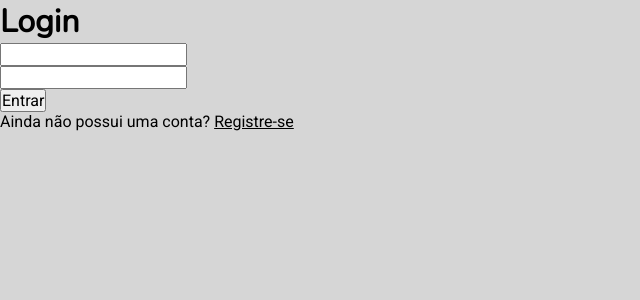
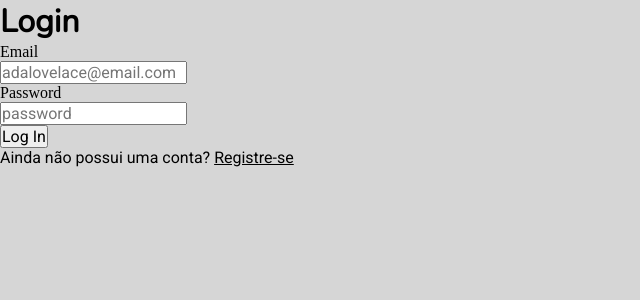
Before and after one commit to guihtryb/ngcash, a React (Vite) app in the folder app/frontend/transfers-app/: page /login in a window 1280 px wide. Shown: the top 300 px of the page, without its empty margins (0-640 px from the left). Built offline with nearby package versions, Linux system fonts and the light colour scheme.

Commit message:
refactor(frontend): componetize Login page

```diff
--- /dev/null
+++ b/app/frontend/transfers-app/src/components/Button.tsx
@@ -0,0 +1,22 @@
+import React from 'react';
+
+interface ButtonProps {
+  type: 'button' | 'submit' | 'reset';
+  text: string;
+  testId: string;
+  handleClick?(): void;
+}
+
+export default function Button({
+  type, text, testId, handleClick,
+}: ButtonProps) {
+  return (
+    <button type={type} data-testid={testId} onClick={handleClick}>
+      { text }
+    </button>
+  );
+}
+
+Button.defaultProps = {
+  handleClick: () => null,
+};
--- /dev/null
+++ b/app/frontend/transfers-app/src/components/Form.tsx
@@ -0,0 +1,33 @@
+import React from 'react';
+import Button from './Button';
+import Input, { InputProps } from './Input';
+
+interface FormProps {
+  inputs: InputProps[],
+  handleSubmit(e: React.FormEvent): void,
+  btnTestId: string,
+  btnText: string,
+}
+
+export default function Form({
+  inputs, handleSubmit, btnTestId, btnText,
+}:FormProps) {
+  return (
+    <form onSubmit={handleSubmit}>
+      {
+      inputs.map((input) => (
+        <Input
+          id={input.id}
+          labelText={input.labelText}
+          name={input.name}
+          placeholder={input.placeholder}
+          testId={input.testId}
+          type={input.type}
+          key={input.id}
+        />
+      ))
+    }
+      <Button type="submit" testId={btnTestId} text={btnText} />
+    </form>
+  );
+}
--- /dev/null
+++ b/app/frontend/transfers-app/src/components/Input.tsx
@@ -0,0 +1,32 @@
+import React from 'react';
+
+export interface InputProps {
+  labelText?: string;
+  type: string;
+  name: string;
+  id: string;
+  placeholder: string;
+  testId: string;
+}
+
+export default function Input({
+  labelText, type, name, id, placeholder, testId,
+}: InputProps) {
+  return (
+    <label htmlFor={name}>
+      {labelText}
+      <input
+        type={type}
+        name={name}
+        id={id}
+        placeholder={placeholder}
+        data-testid={testId}
+      />
+    </label>
+
+  );
+}
+
+Input.defaultProps = {
+  labelText: '',
+};
--- a/app/frontend/transfers-app/src/pages/Login.tsx
+++ b/app/frontend/transfers-app/src/pages/Login.tsx
@@ -1,31 +1,40 @@
 import React from 'react';
 import { Link } from 'react-router-dom';
+import Form from '../components/Form';
+
+const loginInputs = [
+  {
+    labelText: 'Email',
+    type: 'email',
+    name: 'input-login-email',
+    id: 'input-login-email',
+    placeholder: 'adalovelace@email.com',
+    testId: 'input-login-email',
+  },
+  {
+    labelText: 'Password',
+    type: 'password',
+    name: 'input-login-password',
+    id: 'input-login-password',
+    placeholder: 'password',
+    testId: 'input-login-password',
+  },
+];
 
 export default function Login() {
+  const handleSubmit = (e: React.FormEvent) => {
+    e.preventDefault();
+  };
+
   return (
     <main>
       <h1>Login</h1>
-      <form onSubmit={(e) => { e.preventDefault(); }}>
-        <label htmlFor="input-login-email">
-          <input
-            type="email"
-            name="input-login-email"
-            id="input-login-email"
-            data-testid="input-login-email"
-          />
-        </label>
-        <label htmlFor="input-login-password">
-          <input
-            type="password"
-            name="input-login-password"
-            id="input-login-password"
-            data-testid="input-login-password"
-          />
-          <button type="submit">
-            Entrar
-          </button>
-        </label>
-      </form>
+      <Form
+        handleSubmit={handleSubmit}
+        inputs={loginInputs}
+        btnTestId="button-login"
+        btnText="Log In"
+      />
       <p>
         Ainda não possui uma conta?
         {' '}
```
Also changed, not shown: app/frontend/transfers-app/.eslintrc.json.
